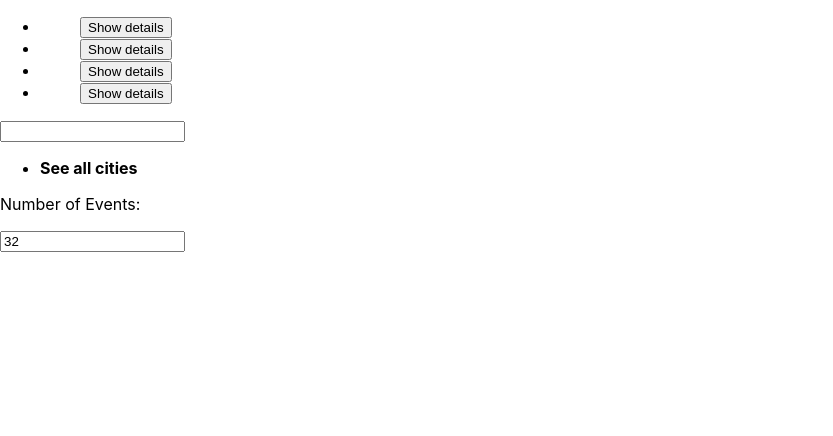
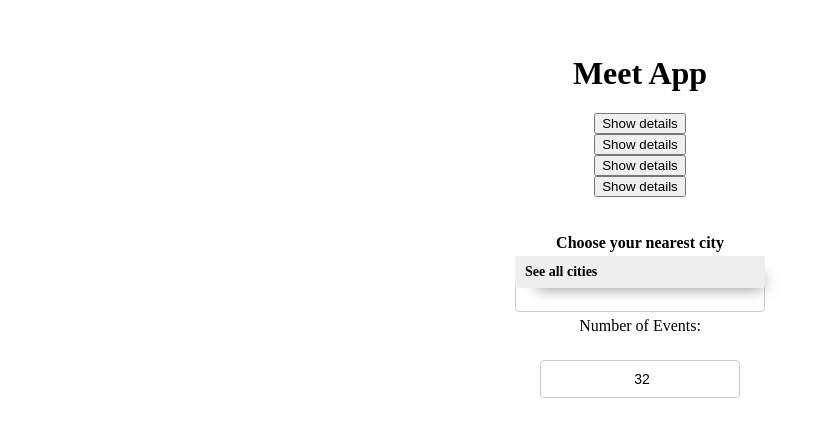
Before and after one commit to koola123/meet-new, a React (Create React App) app: page / in a window 1280 px wide. Shown: the top 436 px of the page, without its empty margins (0-833 px from the left). Built offline with nearby package versions, Linux system fonts and the light colour scheme.

Commit message:
added styling

```diff
--- a/src/App.js
+++ b/src/App.js
@@ -37,6 +37,7 @@ componentWillUnmount(){
   render() {
     return (
       <div className="App">
+      <h1>Meet App</h1>
       <EventList events={this.state.events} />
       <CitySearch locations={this.state.locations} updateEvents={this.updateEvents} />
       <NumberOfEvents />
--- a/src/CitySearch.js
+++ b/src/CitySearch.js
@@ -29,6 +29,7 @@ handleItemClicked = (suggestion) => {
   render() {
     return(
       <div className="CitySearch">
+      <h4>Choose your nearest city</h4>
         <input
         type="text"
         className="city"
--- a/src/index.css
+++ b/src/index.css
@@ -1,13 +1,213 @@
-body {
-  margin: 0;
-  font-family: -apple-system, BlinkMacSystemFont, 'Segoe UI', 'Roboto', 'Oxygen',
-    'Ubuntu', 'Cantarell', 'Fira Sans', 'Droid Sans', 'Helvetica Neue',
-    sans-serif;
-  -webkit-font-smoothing: antialiased;
-  -moz-osx-font-smoothing: grayscale;
+@import url(https://fonts.googleapis.com/css?family=Roboto:500);
+.App {
+  text-align: center;
+  padding: 2% 5%;
 }
 
-code {
-  font-family: source-code-pro, Menlo, Monaco, Consolas, 'Courier New',
-    monospace;
+.App * {
+  box-sizing: border-box;
 }
+
+ul {
+  padding: 0;
+  list-style: none;
+}
+
+p {
+  margin: 5px 0;
+}
+
+.display-none {
+  display: none;
+}
+.showSuggestions {
+  display: block;
+}
+
+input[type="text"],
+input[type="number"] {
+  padding: 8px 6px 8px 10px;
+  border-radius: 4px;
+  outline: none;
+  border: 1px solid #ccc;
+  font-size: 14px;
+  line-height: 20px;
+  align-self: center;
+  height: 38px;
+}
+
+.city {
+  width: 250px;
+}
+
+.CitySearch {
+  display: flex;
+  flex-direction: column;
+  flex-basis: 300px;
+  max-width: 300px;
+  margin: auto;
+  position: relative;
+}
+
+.suggestions {
+  width: 250px;
+  position: absolute;
+  z-index: 2;
+  align-self: center;
+  margin: 0;
+  top: 43px;
+  font-size: 14px;
+  box-shadow: 10px 10px 16px -12px rgba(0, 0, 0, 0.75);
+}
+
+.suggestions > li {
+  text-align: left;
+  padding: 8px 6px 8px 10px;
+  background-color: #eee;
+  cursor: default;
+}
+
+.suggestions > li:last-child {
+  border-bottom-left-radius: 4px;
+  border-bottom-right-radius: 4px;
+}
+
+.suggestions > li:hover {
+  background-color: #bcdcdb;
+}
+
+.event {
+  padding: 10px 10px 35px;
+  margin-bottom: 10px;
+  text-align: left;
+  border: 1px solid #ccc;
+  border-radius: 4px;
+  position: relative;
+}
+
+.details-btn {
+  position: absolute;
+  right: 5px;
+  bottom: 5px;
+  padding: 5px 8px;
+  border-radius: 4px;
+  outline: none;
+  cursor: pointer;
+}
+
+.name {
+  font-size: 18px;
+  font-weight: 600;
+}
+
+.group-name {
+  text-transform: uppercase;
+  font-size: 14px;
+}
+
+.going,
+.visibility {
+  font-style: italic;
+}
+
+.description {
+  overflow-x: hidden;
+}
+
+.numberOfEvents {
+  width: 200px;
+  margin: 20px auto;
+  text-align: center;
+}
+
+.button-wrapper {
+  display: grid;
+  grid-template-columns: 1fr 1fr 1fr;
+  grid-gap: 20px;
+  padding: 20px;
+  font-family: sans-serif;
+}
+
+.Alert {
+  position: fixed;
+  top: 20px;
+}
+
+.data-vis-wrapper {
+  display: flex;
+  align-items: center;
+  flex-direction: column;
+}
+.data-vis-wrapper .recharts-responsive-container {
+  min-width: 100%;
+  display: flex;
+}
+.recharts-surface {
+  overflow: visible;
+}
+
+.login-button {
+  color: #494949;
+  text-transform: uppercase;
+  text-decoration: none;
+  background: #ffffff;
+  padding: 20px;
+  border: 4px solid #494949;
+  display: inline-block;
+  transition: all 0.4s ease 0s;
+  min-width: 10rem;
+  margin: 1rem;
+}
+
+.google-btn {
+  width: 184px;
+  height: 42px;
+  margin: 1rem;
+  background-color: #4285f4;
+  border-radius: 2px;
+  box-shadow: 0 3px 4px 0 rgba(0, 0, 0, 0.25);
+}
+.google-btn:hover {
+  box-shadow: 0 0 6px #4285f4;
+}
+.google-btn:active {
+  background: #1669f2;
+}
+.google-icon-wrapper {
+  position: absolute;
+  margin-top: 1px;
+  margin-left: 1px;
+  width: 40px;
+  height: 40px;
+  border-radius: 2px;
+  background-color: #fff;
+}
+.google-icon {
+  position: absolute;
+  margin-top: 11px;
+  margin-left: -8px;
+  width: 18px;
+  height: 18px;
+}
+.btn-text {
+  float: right;
+  margin: 11px 11px 0 0;
+  color: #fff;
+  font-size: 14px;
+  letter-spacing: 0.2px;
+  font-family: "Roboto";
+}
+
+
+
+@media only screen and (min-width: 992px) {
+  .data-vis-wrapper {
+    flex-direction: row;
+  }
+  .data-vis-wrapper .recharts-responsive-container {
+    flex-basis: 50%;
+    max-width: 50%;
+    min-width: auto;
+    margin: 0 auto;
+  }
+}
```
